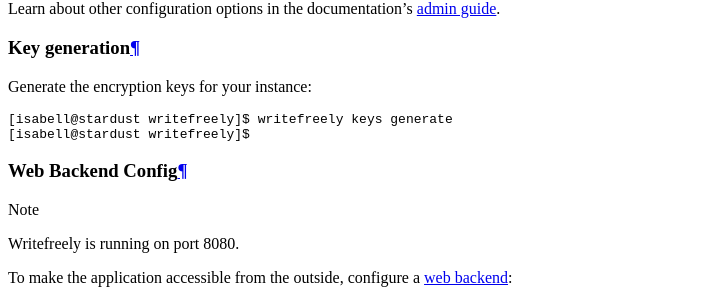
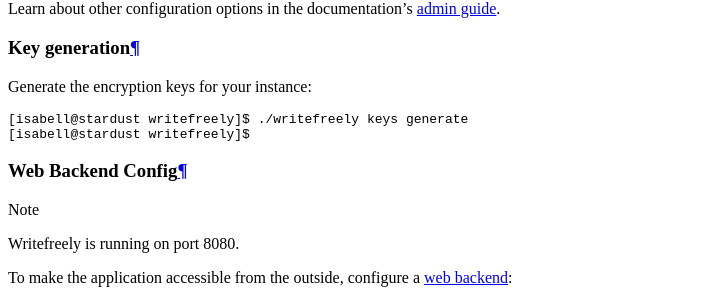
Before and after one commit to Uberspace/lab, a Sphinx documentation site: the page built from source/guide_writefreely.rst, in a window 1280 px wide and 900 px high, scrolled down 4869 px. Shown: the part 148-451 px from the top of the window, without its empty margins (0-708 px from the left). Built offline with Sphinx 7.4.7 and the Read the Docs theme 2.0.0, drawn with Linux system fonts in a browser that asks for light colours.

```diff
--- a/source/guide_writefreely.rst
+++ b/source/guide_writefreely.rst
@@ -101,7 +101,7 @@ Generate the encryption keys for your instance:
 
 .. code-block:: console
 
-  [isabell@stardust writefreely]$ writefreely keys generate
+  [isabell@stardust writefreely]$ ./writefreely keys generate
   [isabell@stardust writefreely]$
 
 Web Backend Config
```
